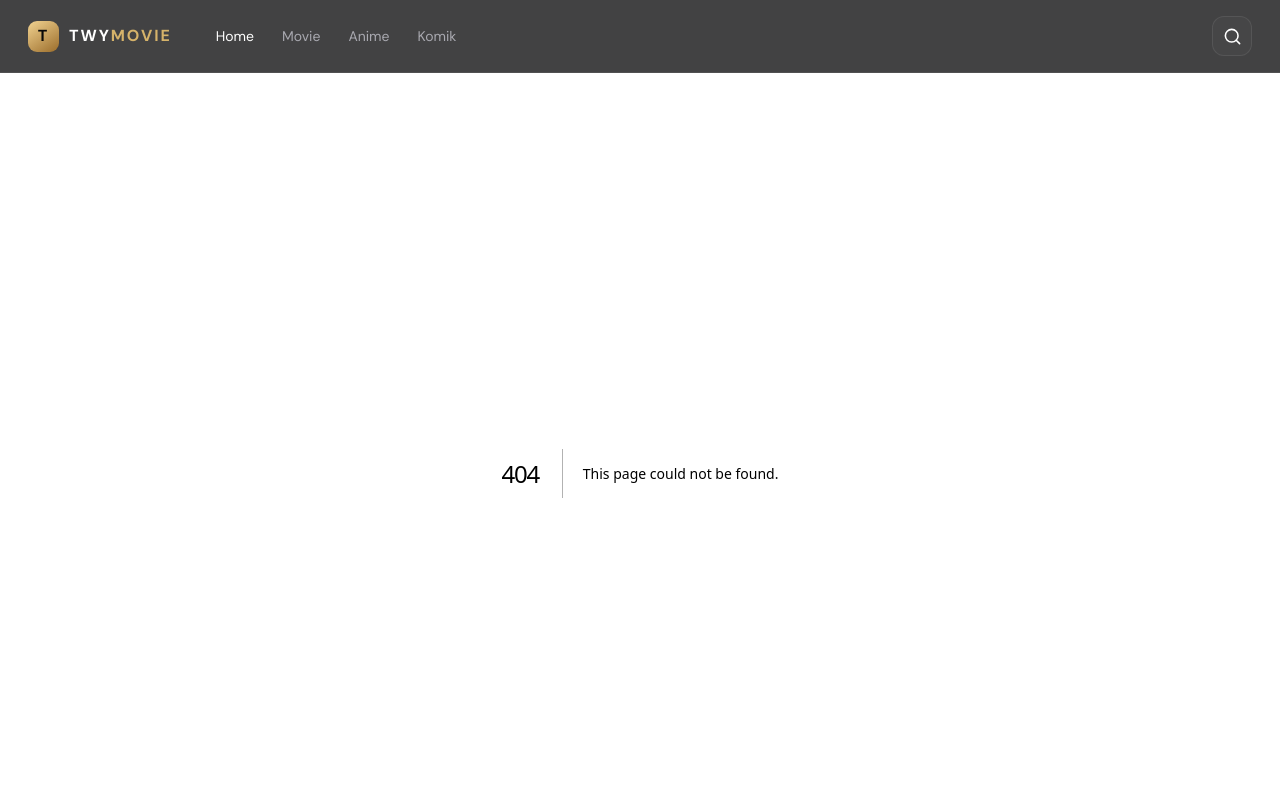
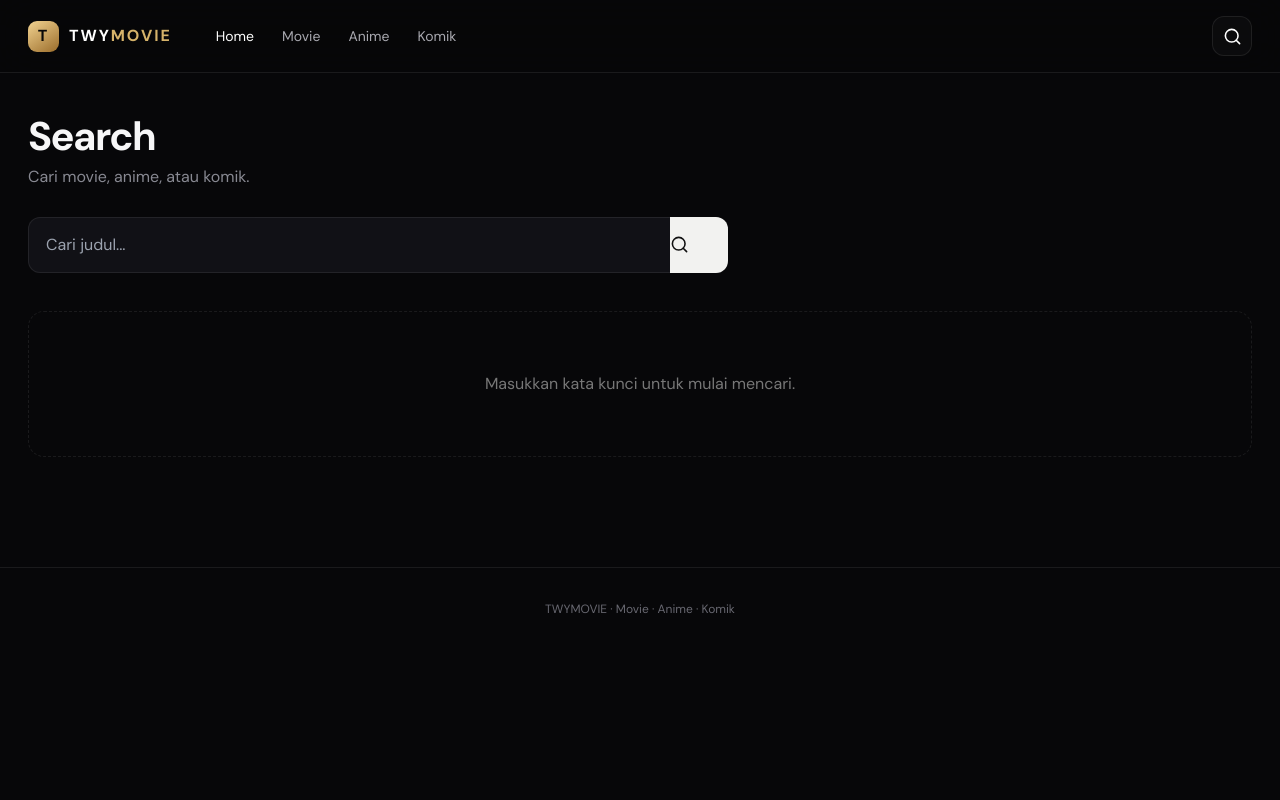
Before and after one commit to twidyshop/twidymovie, a Next.js app: page /search in a window 1280 px wide. Before the commit this address had no page. Shown: the top 800 px of the page. Built offline with nearby package versions, Linux system fonts and the light colour scheme; a web font is replaced by a local one.

Commit message:
feat: add search experience

```diff
--- /dev/null
+++ b/app/search/page.tsx
@@ -0,0 +1,23 @@
+"use client";
+
+import { useState } from "react";
+import { Search } from "lucide-react";
+import ContentCard from "@/components/ContentCard";
+import type { CardItem } from "@/lib/sansekai";
+
+export default function SearchPage() {
+  const [query, setQuery] = useState("");
+  const [loading, setLoading] = useState(false);
+  const [result, setResult] = useState<{movies:CardItem[];anime:CardItem[];komik:CardItem[]}>({movies:[],anime:[],komik:[]});
+
+  async function submit(e: React.FormEvent) {
+    e.preventDefault();
+    if (!query.trim()) return;
+    setLoading(true);
+    try { const r = await fetch(`/api/search?q=${encodeURIComponent(query.trim())}`); setResult(await r.json()); }
+    finally { setLoading(false); }
+  }
+
+  const all = [...result.movies, ...result.anime, ...result.komik];
+  return <main className="page"><h1 className="page-title">Search</h1><p className="page-subtitle">Cari movie, anime, atau komik.</p><form className="search-box" onSubmit={submit}><input value={query} onChange={e=>setQuery(e.target.value)} placeholder="Cari judul..." autoFocus/><button aria-label="Search"><Search size={19}/></button></form>{loading ? <div className="empty">Mencari...</div> : all.length ? <div className="grid">{all.map((x,i)=><ContentCard key={x.id+i} item={x}/>)}</div> : <div className="empty">Masukkan kata kunci untuk mulai mencari.</div>}</main>;
+}
```
